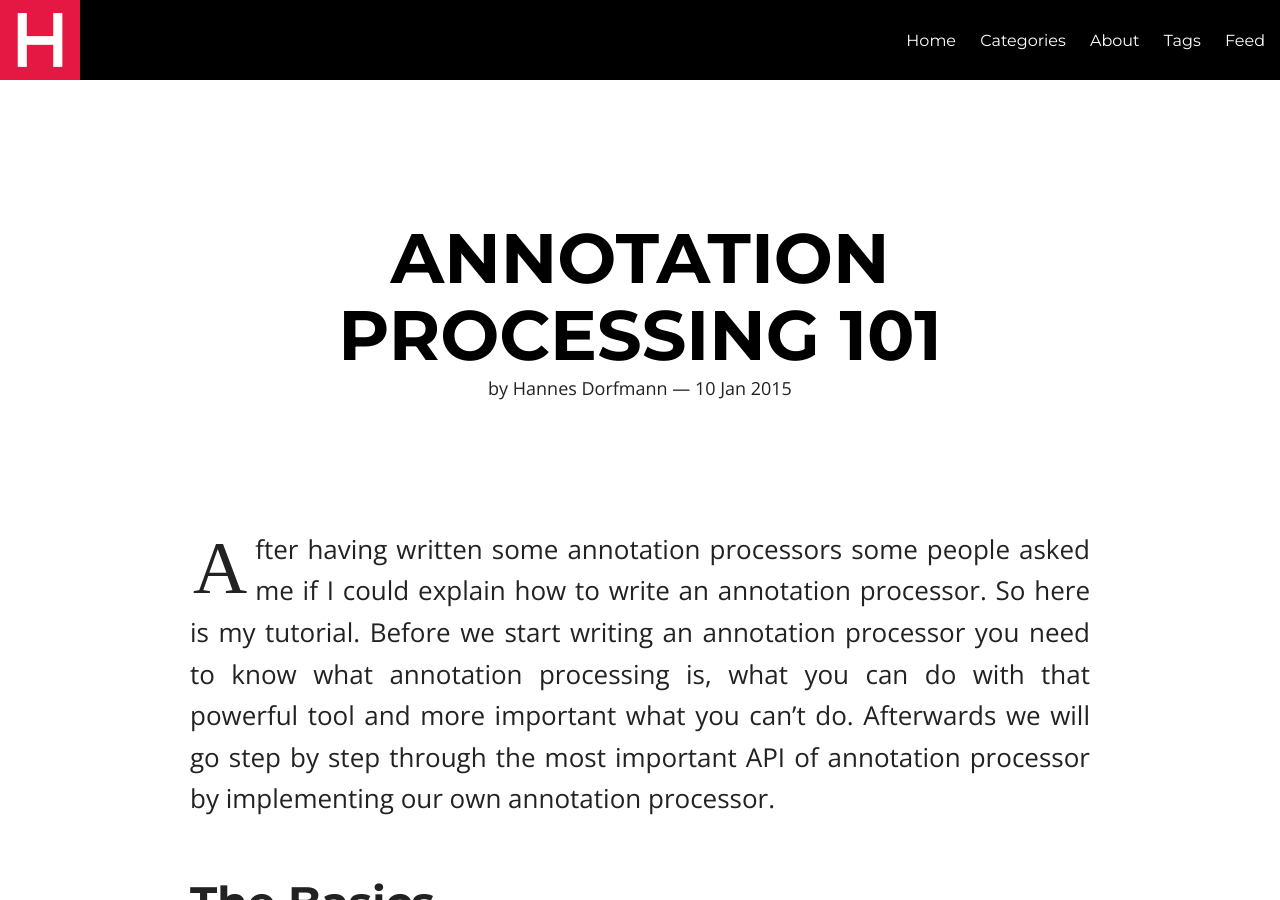
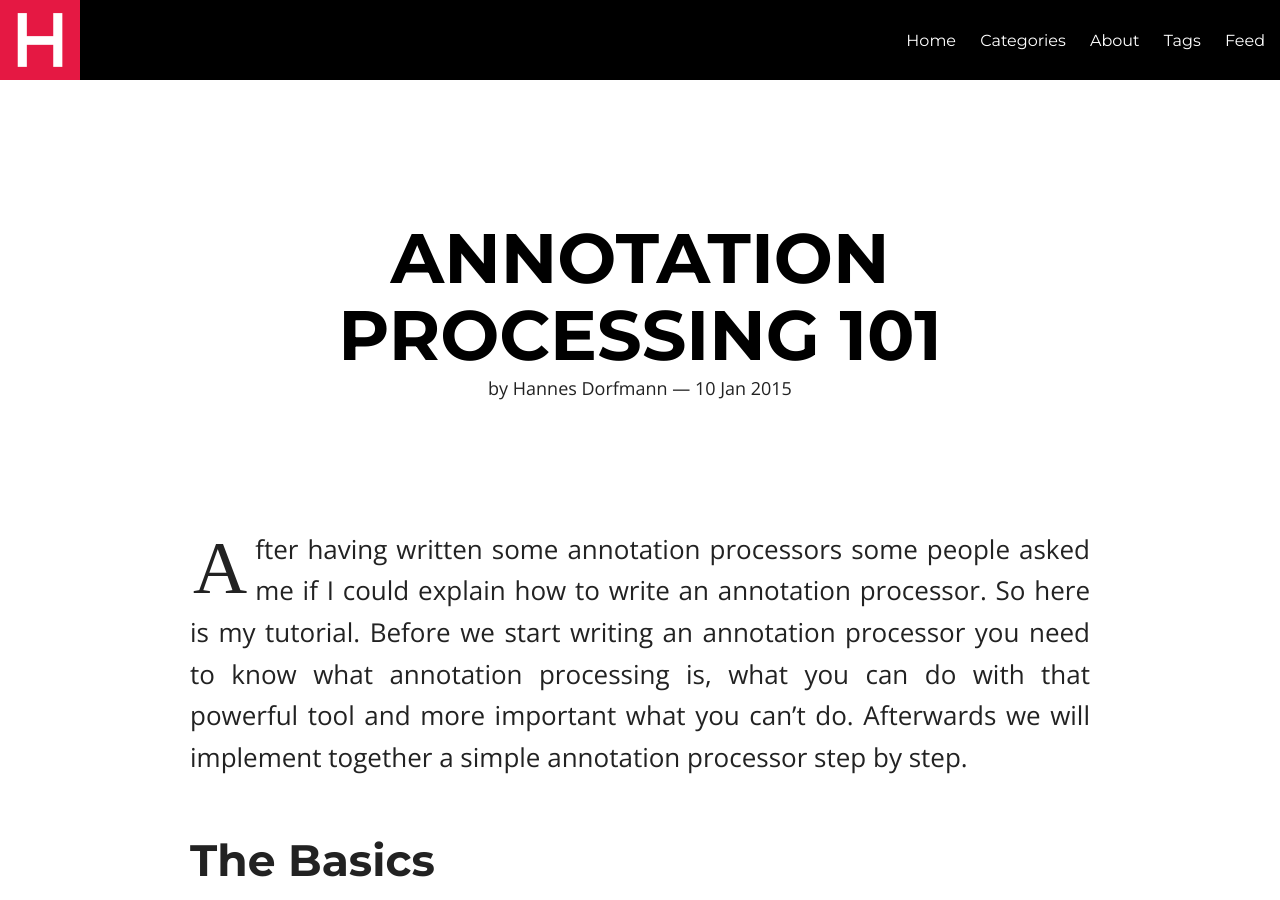
Before and after one commit to sockeqwe/website-old, a Jekyll site: the page built from _posts/2015-01-10-annotationprocessing101.md, in a window 1280 px wide and 900 px high. Built offline with Jekyll 4.4.1, drawn with Linux system fonts in a browser that asks for light colours; nearby versions of some CDN libraries; comment, search, counter and statistics services are not loaded.

Commit message:
AnnotationProcessing 101

```diff
--- a/_posts/2015-01-10-annotationprocessing101.md
+++ b/_posts/2015-01-10-annotationprocessing101.md
@@ -11,7 +11,7 @@ categories:
 tags: [annotation-processing]
 ---
 
-After having written some annotation processors  some people asked me if I could explain how to write an annotation processor. So here is my tutorial. Before we start writing an annotation processor you need to know what annotation processing is, what you can do with that powerful tool and more important what you can't do. Afterwards we will go step by step through the most important API of annotation processor by implementing our own annotation processor.
+After having written some annotation processors  some people asked me if I could explain how to write an annotation processor. So here is my tutorial. Before we start writing an annotation processor you need to know what annotation processing is, what you can do with that powerful tool and more important what you can't do. Afterwards we will implement together a simple annotation processor step by step.
 
 
 # The Basics
```
